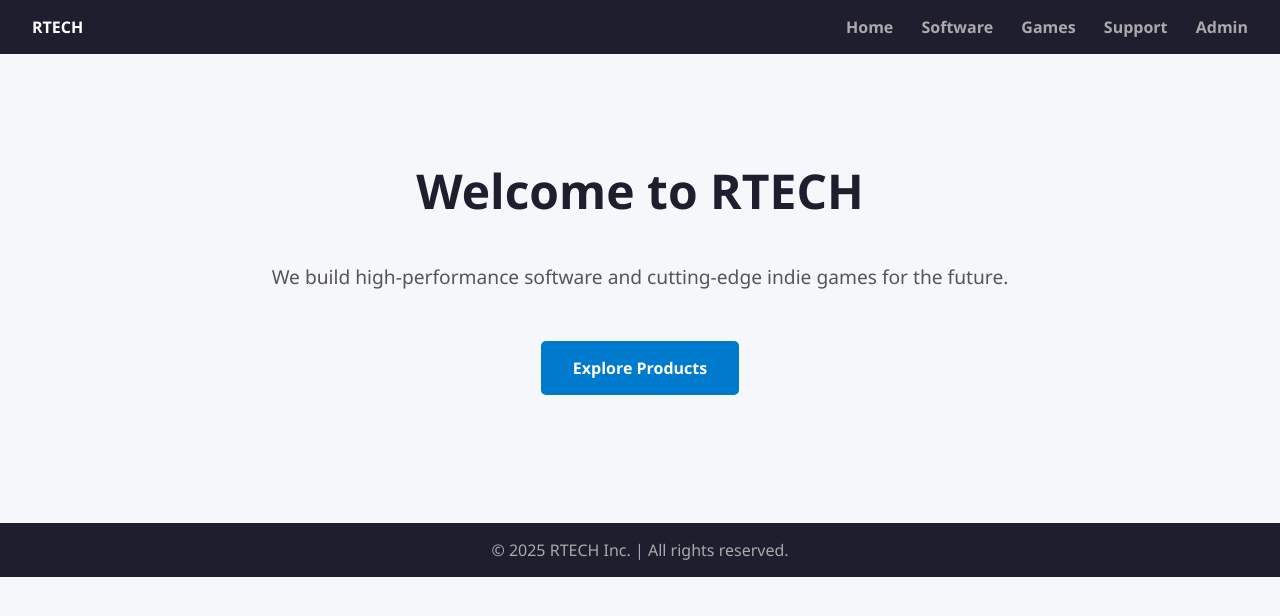
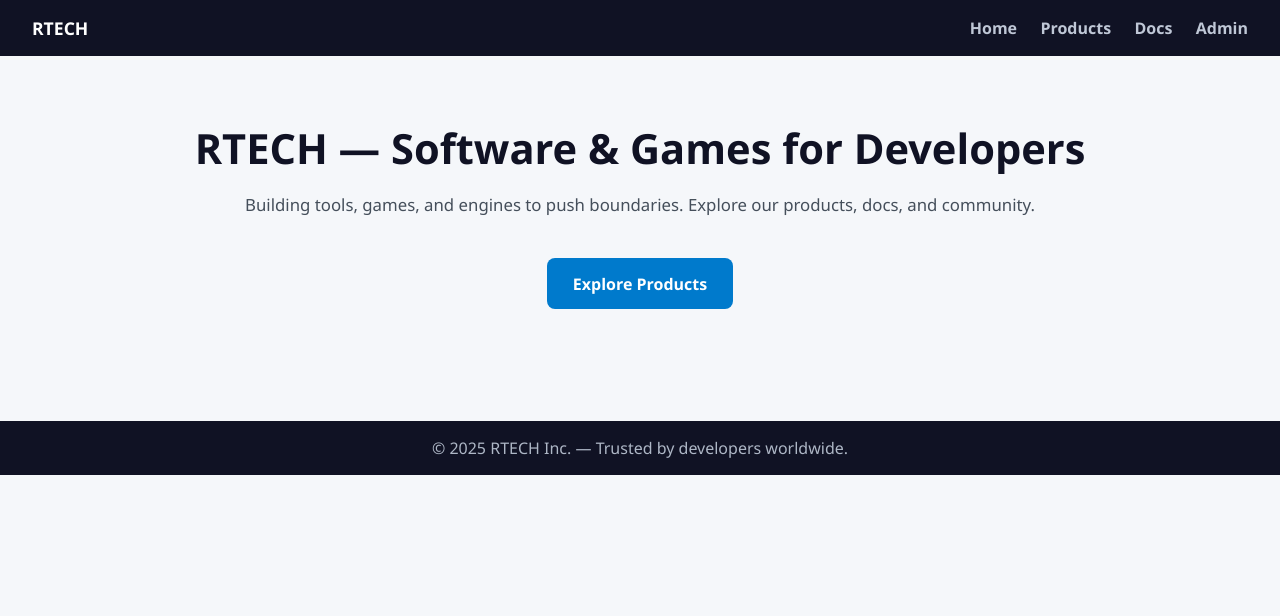
Before and after one commit to richardwojc/richardwojc.github.io, a plain HTML site: page index.html in a window 1280 px wide. Drawn offline with Linux system fonts and the light colour scheme.

Commit message:
Update index.html

```diff
--- a/index.html
+++ b/index.html
@@ -1,85 +1,42 @@
 <!DOCTYPE html>
 <html lang="en">
 <head>
-  <meta charset="UTF-8" />
+  <meta charset="utf-8" />
   <title>RTECH — Innovative Software & Games</title>
-  <meta name="viewport" content="width=device-width, initial-scale=1" />
+  <meta name="viewport" content="width=device-width,initial-scale=1" />
   <style>
-    body {
-      margin: 0;
-      font-family: 'Segoe UI', sans-serif;
-      background-color: #f5f7fa;
-      color: #333;
-    }
-    header {
-      background-color: #1e1e2f;
-      color: white;
-      padding: 1rem 2rem;
-      display: flex;
-      justify-content: space-between;
-      align-items: center;
-    }
-    nav a {
-      color: #aaa;
-      margin-left: 1.5rem;
-      text-decoration: none;
-      font-weight: bold;
-    }
-    nav a:hover {
-      color: #fff;
-    }
-    .hero {
-      text-align: center;
-      padding: 4rem 2rem;
-    }
-    .hero h1 {
-      font-size: 3rem;
-      color: #1e1e2f;
-    }
-    .hero p {
-      font-size: 1.2rem;
-      color: #555;
-    }
-    .btn {
-      margin-top: 2rem;
-      display: inline-block;
-      background-color: #007acc;
-      color: white;
-      padding: 1rem 2rem;
-      border-radius: 5px;
-      text-decoration: none;
-      font-weight: bold;
-    }
-    footer {
-      background-color: #1e1e2f;
-      color: #aaa;
-      text-align: center;
-      padding: 1rem;
-      margin-top: 4rem;
-    }
+    body { margin:0; font-family: 'Segoe UI', Roboto, system-ui, sans-serif; background:#f5f7fa; color:#222; }
+    header { background:#101224; color:#fff; padding:1rem 2rem; display:flex; justify-content:space-between; align-items:center; }
+    nav a { color:#bfc7d6; margin-left:1.2rem; text-decoration:none; font-weight:600; }
+    nav a:hover { color:#fff; }
+    .hero { text-align:center; padding:4rem 2rem; }
+    .hero h1 { font-size:2.6rem; color:#101224; margin:0; }
+    .hero p { color:#454f5b; font-size:1.05rem; }
+    .btn { margin-top:1.6rem; display:inline-block; background:#007acc; color:#fff; padding:.9rem 1.6rem; border-radius:8px; text-decoration:none; font-weight:700; }
+    footer { background:#101224; color:#aeb7c6; text-align:center; padding:1rem; margin-top:3rem; }
   </style>
 </head>
 <body>
   <header>
-    <div><strong>RTECH</strong></div>
+    <div style="font-size:1.1rem;"><strong>RTECH</strong></div>
     <nav>
-      <a href="#">Home</a>
-      <a href="#">Software</a>
-      <a href="#">Games</a>
-      <a href="#">Support</a>
-      <!-- Hidden but accessible login link -->
-      <a href="login.html" title="Admin Access">Admin</a>
+      <a href="index.html">Home</a>
+      <a href="products.html">Products</a>
+      <a href="#">Docs</a>
+      <a href="login.html" title="Admin portal">Admin</a>
     </nav>
   </header>
 
   <section class="hero">
-    <h1>Welcome to RTECH</h1>
-    <p>We build high-performance software and cutting-edge indie games for the future.</p>
-    <a class="btn" href="#">Explore Products</a>
+    <h1>RTECH — Software & Games for Developers</h1>
+    <p>Building tools, games, and engines to push boundaries. Explore our products, docs, and community.</p>
+
+    <!-- ✅ Updated link to products.html -->
+    <a class="btn" href="products.html">Explore Products</a>
   </section>
 
   <footer>
-    &copy; 2025 RTECH Inc. | All rights reserved.
+    &copy; 2025 RTECH Inc. — Trusted by developers worldwide.
   </footer>
 </body>
 </html>
```
